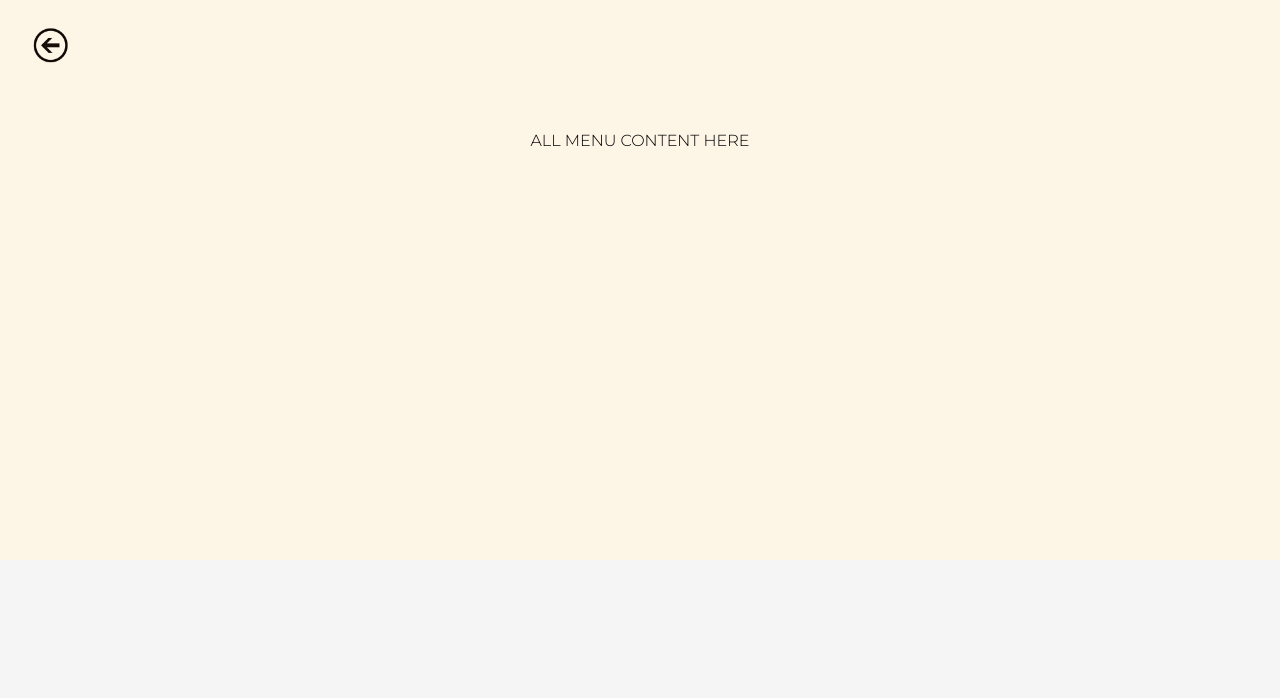
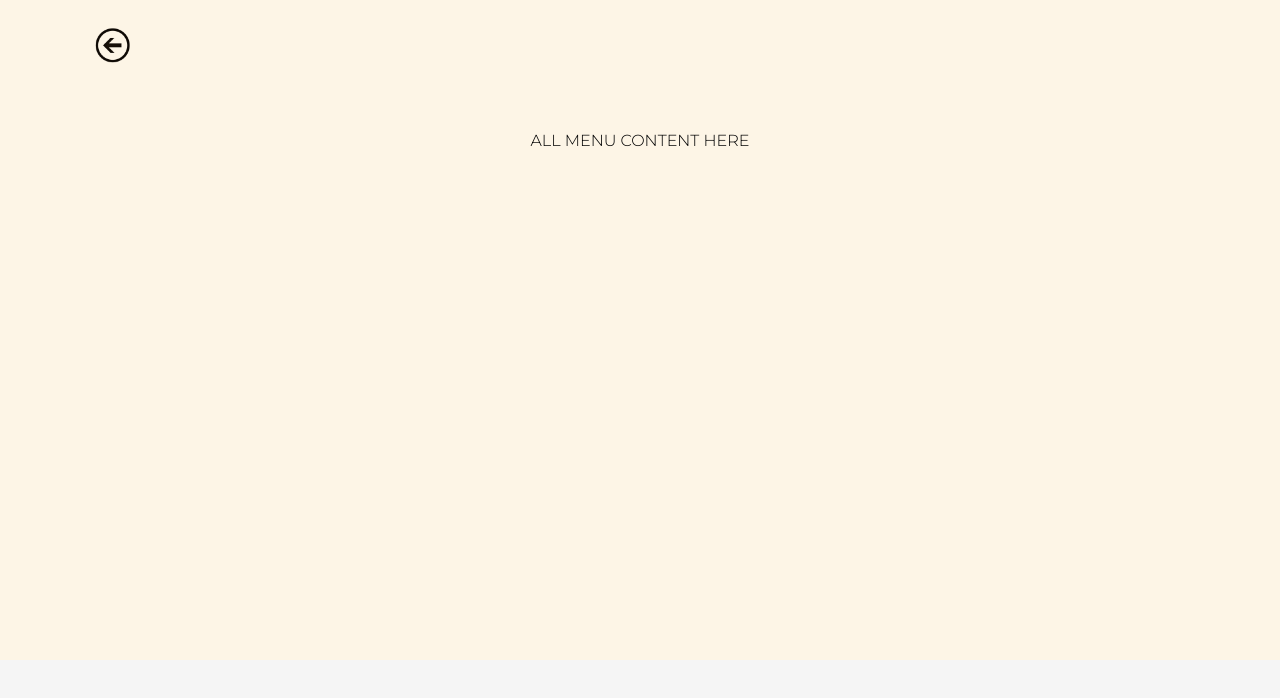
Before and after one commit to RayAratrika/TupperWare, a plain HTML site: page index.html in a window 1280 px wide. Both pictures are taken after a click on the picture 49 px from the left and 53 px from the top of the page. Drawn offline with nearby package versions, Linux system fonts and the light colour scheme.

Commit message:
Update index.css

```diff
--- a/index.css
+++ b/index.css
@@ -16,7 +16,7 @@ body{
     display: none;
     background-color: oldlace;
     width: 100%;
-    height: 560px;
+    height: 660px;
 }
 
 .menuContent{
@@ -26,7 +26,7 @@ body{
 #close{
     width: 40px; height: auto;
     cursor: pointer;
-    margin-left: -96%;
+    margin-left: -86%;
 }
 
 .navbar{
```
